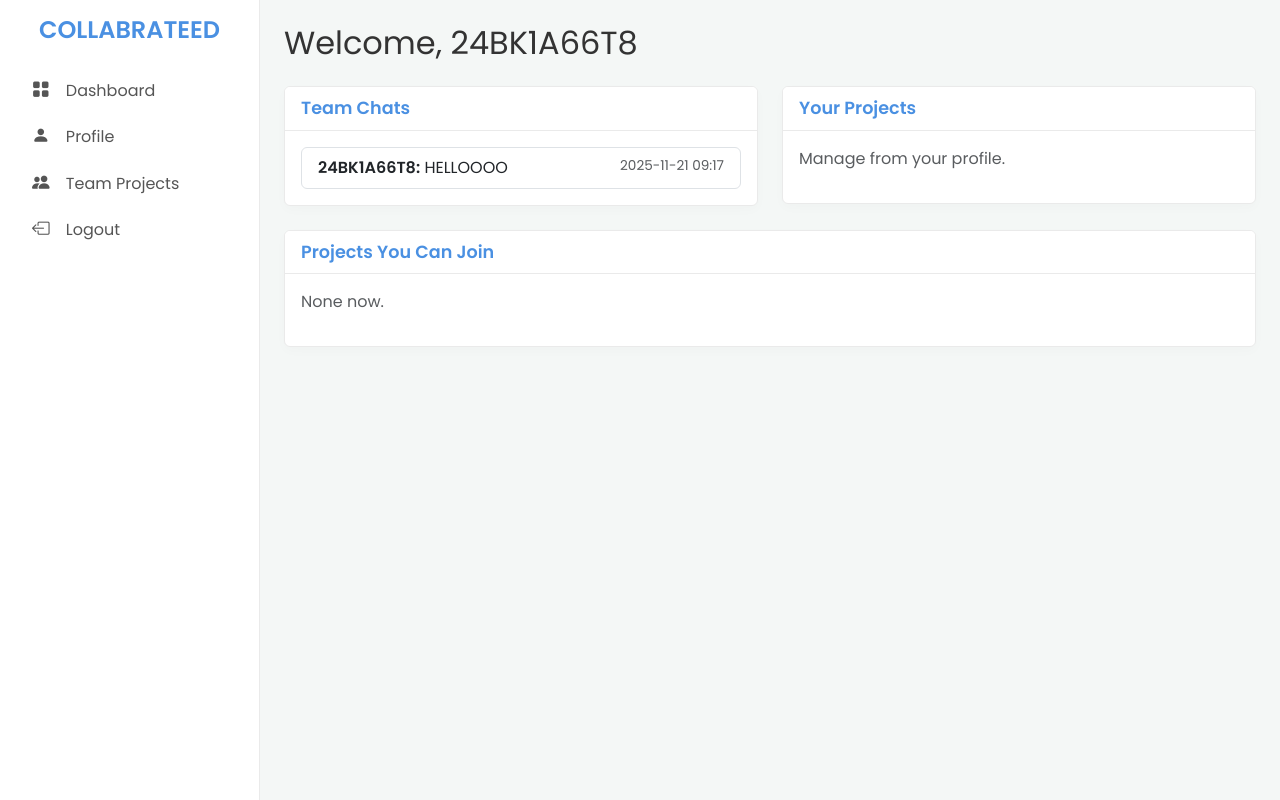
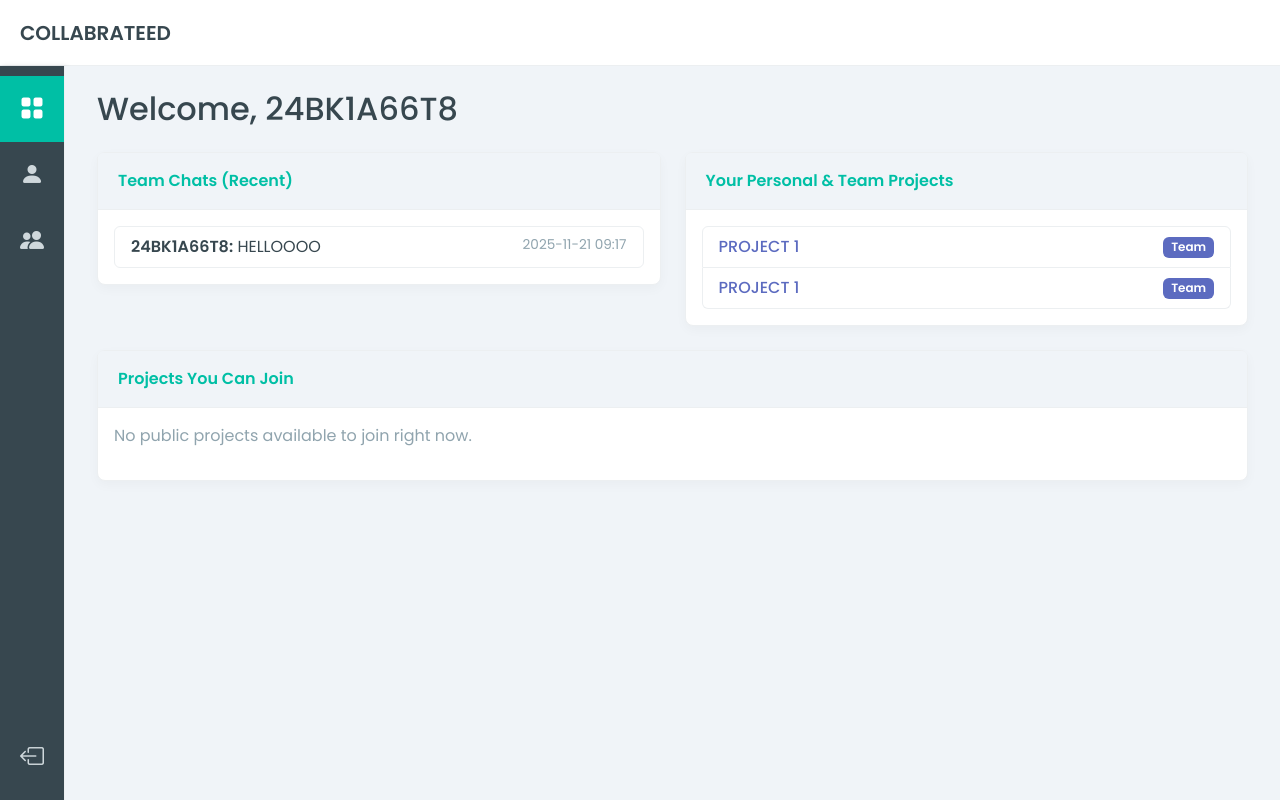
Before and after one commit to SreekarChary/CollabrateEd, a Flask app: page /dashboard in a window 1280 px wide. Run offline with Flask 3, Linux system fonts and the light colour scheme; a user stored in the database is signed in.

Commit message:
Refactor code structure for improved readability and maintainability

```diff
--- a/CollabrateEd/static/style.css
+++ b/CollabrateEd/static/style.css
@@ -1,98 +1,194 @@
-/* CollabrateEd/static/style.css */
+/* CollabrateEd/static/style.css - Modern, Clean UI */
 
 /* 1. Root Variables & Font */
-@import url('https://fonts.googleapis.com/css2?family=Poppins:wght@300;400;600&display=swap');
+@import url('https://fonts.googleapis.com/css2?family=Poppins:wght@300;400;500;600&display=swap');
 
 :root {
-  --primary-color: #4A90E2; /* A professional, modern blue */
-  --dark-color: #222B36;    /* A deep navy/charcoal */
+  --primary-color: #00BFA5; /* Mint Green for action/highlights */
+  --secondary-color: #5C6BC0; /* Soft Indigo Blue for secondary actions/badges */
   --light-color: #FFFFFF;
-  --bg-color: #F4F7F6;     /* A very light grey/off-white */
-  --border-color: #EAEAEA;
+  --bg-color: #F0F4F8;     /* Very Light Blue-Grey for main body background */
+  --card-bg: #FFFFFF;      /* White for cards and components */
+  --text-dark: #37474F;    /* Dark Charcoal for main text */
+  --text-muted: #90A4AE;
+  --border-color: #ECEFF1;
 }
 
 body {
   font-family: 'Poppins', sans-serif;
   background-color: var(--bg-color);
-  color: #333;
+  color: var(--text-dark);
+  display: flex; /* Ensure full-height layout */
+  flex-direction: column;
+  min-height: 100vh;
 }
 
-/* 2. Login & Register Pages */
+/* 2. Layout Structure */
+.topbar {
+    background-color: var(--light-color);
+    border-bottom: 1px solid var(--border-color);
+    box-shadow: 0 2px 4px rgba(0, 0, 0, 0.05);
+    height: 66px;
+    display: flex;
+    align-items: center;
+}
+.brand-title-lg {
+    color: var(--text-dark);
+    font-weight: 600;
+    margin: 0;
+    font-size: 1.25rem;
+    padding-left: 20px;
+}
+
+.main-layout {
+    display: flex;
+    flex-grow: 1;
+}
+
+/* Icon-Only Vertical Nav */
+.icon-nav {
+  width: 65px;
+  background-color: var(--text-dark); /* Dark background for anchor */
+  padding: 10px 0;
+  display: flex;
+  flex-direction: column;
+  justify-content: space-between;
+  border-right: 1px solid var(--border-color);
+  box-shadow: 2px 0 5px rgba(0, 0, 0, 0.1);
+}
+.icon-nav .nav-link {
+  color: #CFD8DC; /* Light grey text */
+  text-align: center;
+  font-size: 1.5rem;
+  padding: 15px 0;
+  transition: all 0.3s ease;
+}
+.icon-nav .nav-link:hover, .icon-nav .nav-link.active {
+  background-color: var(--primary-color);
+  color: var(--light-color);
+}
+.icon-nav .logout-link .nav-link:hover {
+    background-color: #E57373; /* Red hover for logout */
+}
+
+.main-panel {
+  background-color: var(--bg-color);
+  padding: 1.5rem 2rem;
+  flex-grow: 1;
+}
+
+/* 3. Login & Register Pages */
 .login-bg {
   background-color: var(--bg-color);
   display: flex;
   align-items: center;
   justify-content: center;
   min-height: 100vh;
+  padding: 1rem;
 }
 
 .login-card {
   width: 100%;
   max-width: 420px;
-  background-color: var(--light-color);
+  background-color: var(--card-bg);
   border: 1px solid var(--border-color);
-  box-shadow: 0 4px 12px rgba(0, 0, 0, 0.05);
+  box-shadow: 0 6px 20px rgba(0, 0, 0, 0.08);
+  border-radius: 8px;
 }
-
-.brand-title {
-  color: var(--primary-color);
-  font-weight: 600;
-}
-
-/* 3. Main App Layout (from base.html) */
-.sidebar {
-  width: 260px;
-  min-height: 100vh;
-  background-color: var(--light-color);
-  border-right: 1px solid var(--border-color);
-  box-shadow: 0 2px 8px rgba(0, 0, 0, 0.05);
-}
-
-.sidebar .nav-link {
-  color: #555;
-  font-weight: 500;
-  border-radius: 6px;
-  margin-bottom: 4px;
-}
-.sidebar .nav-link:hover {
-  background-color: #f1f3f5;
-  color: var(--primary-color);
-}
-.sidebar .nav-link .bi {
-  margin-right: 12px;
-  font-size: 1.1rem;
-}
-.sidebar h4 {
-  color: var(--primary-color);
-  font-weight: 600;
-}
-
-.main-panel {
-  background-color: var(--bg-color);
+.login-card .brand-title {
+    color: var(--text-dark);
+    font-size: 2rem;
+    margin-bottom: 1.5rem;
 }
 
 /* 4. Custom Components */
 .card {
+  background-color: var(--card-bg);
   border: 1px solid var(--border-color);
-  box-shadow: 0 4px 12px rgba(0, 0, 0, 0.02);
+  border-radius: 8px;
+  box-shadow: 0 4px 12px rgba(0, 0, 0, 0.03);
 }
 
-/* A custom header to replace bg-primary, etc. */
 .card-header-custom {
-  background-color: var(--light-color);
+  background-color: var(--bg-color);
   border-bottom: 1px solid var(--border-color);
   color: var(--primary-color);
   font-weight: 600;
-  font-size: 1.1rem;
+  font-size: 1rem;
+  padding: 1rem 1.25rem;
+  border-top-left-radius: 8px;
+  border-top-right-radius: 8px;
 }
 
-/* Override default Bootstrap Button */
+/* List group items */
+.list-group-item {
+    background-color: var(--card-bg);
+    border-color: var(--border-color);
+    color: var(--text-dark);
+}
+.list-group-item a {
+    color: var(--secondary-color);
+    text-decoration: none;
+    font-weight: 500;
+}
+.list-group-item a:hover {
+    text-decoration: underline;
+}
+
+/* Form Controls */
+.form-control, .form-select {
+    border-color: var(--border-color);
+    box-shadow: none !important;
+}
+.form-control:focus, .form-select:focus {
+    border-color: var(--primary-color);
+    box-shadow: 0 0 0 0.25rem rgba(0, 191, 165, 0.25) !important;
+}
+
+/* Buttons */
 .btn-primary {
   background-color: var(--primary-color);
   border-color: var(--primary-color);
+  font-weight: 500;
 }
 .btn-primary:hover {
-  opacity: 0.9;
-  background-color: var(--primary-color);
-  border-color: var(--primary-color);
+  background-color: #00A38D;
+  border-color: #00A38D;
 }
+.btn-outline-primary {
+    color: var(--primary-color);
+    border-color: var(--primary-color);
+}
+.btn-outline-primary:hover {
+    background-color: var(--primary-color);
+    color: var(--light-color);
+}
+.btn-success {
+    background-color: var(--secondary-color);
+    border-color: var(--secondary-color);
+}
+.btn-success:hover {
+    background-color: #4D59A2;
+    border-color: #4D59A2;
+}
+
+/* Badges */
+.badge.bg-primary { background-color: var(--secondary-color) !important; }
+.badge.bg-secondary { background-color: var(--text-muted) !important; }
+
+/* Chat Box Styling */
+.chat-box {
+    height: 400px;
+    overflow-y: auto;
+    background-color: var(--bg-color) !important;
+    border-color: var(--border-color) !important;
+    border-radius: 8px;
+}
+
+/* Utility Text */
+.text-muted { color: var(--text-muted) !important; }
+.text-primary { color: var(--primary-color) !important; }
+.text-success { color: #28A745 !important; }
+.text-danger { color: #DC3545 !important; }
+.text-warning { color: #FFC107 !important; }
+.text-info { color: #17A2B8 !important; }
--- a/CollabrateEd/templates/base.html
+++ b/CollabrateEd/templates/base.html
@@ -5,33 +5,62 @@
   <title>{{ title or "CollabrateEd" }}</title>
   <meta name="viewport" content="width=device-width, initial-scale=1">
   <link href="https://cdn.jsdelivr.net/npm/bootstrap@5.3.0/dist/css/bootstrap.min.css" rel="stylesheet">
-  <link href="https://fonts.googleapis.com/css2?family=Poppins:wght@300;400;600&display=swap" rel="stylesheet">
+  <!-- Poppins is now included in style.css -->
   <link rel="stylesheet" href="https://cdn.jsdelivr.net/npm/bootstrap-icons@1.10.5/font/bootstrap-icons.css">
   <link rel="stylesheet" href="{{ url_for('static', filename='style.css') }}">
 </head>
 <body>
-  <div class="d-flex">
-    <nav class="sidebar p-3">
-      <h4 class="mb-4 text-center">COLLABRATEED</h4>
-      <ul class="nav flex-column">
+  <!-- Top Navigation Bar -->
+  <nav class="topbar">
+    <h4 class="brand-title-lg">COLLABRATEED</h4>
+  </nav>
+
+  <div class="main-layout">
+    <!-- Icon-Only Vertical Nav -->
+    <nav class="icon-nav flex-shrink-0">
+        <ul class="nav flex-column mb-auto">
           <li class="nav-item">
-          <a href="/dashboard" class="nav-link"><i class="bi bi-grid-fill"></i> Dashboard</a>
+            <a href="/dashboard" class="nav-link" title="Dashboard"><i class="bi bi-grid-fill"></i></a>
           </li>
           <li class="nav-item">
-          <a href="/profile" class="nav-link"><i class="bi bi-person-fill"></i> Profile</a>
+            <a href="/profile" class="nav-link" title="Profile"><i class="bi bi-person-fill"></i></a>
           </li>
           <li class="nav-item">
-          <a href="/team-projects" class="nav-link"><i class="bi bi-people-fill"></i> Team Projects</a>
+            <a href="/team-projects" class="nav-link" title="Team Projects"><i class="bi bi-people-fill"></i></a>
           </li>
-        <li class="nav-item mt-auto">
-          <a href="/logout" class="nav-link"><i class="bi bi-box-arrow-left"></i> Logout</a>
+        </ul>
+        <ul class="nav flex-column mt-auto logout-link">
+          <li class="nav-item">
+            <a href="/logout" class="nav-link" title="Logout"><i class="bi bi-box-arrow-left"></i></a>
           </li>
         </ul>
     </nav>
 
-    <main class="main-panel flex-grow-1 p-4">
+    <!-- Main Content Panel -->
+    <main class="main-panel flex-grow-1">
       {% block content %}{% endblock %}
     </main>
   </div>
+
+  <script>
+    // Highlight the active icon based on the current URL path
+    document.addEventListener('DOMContentLoaded', () => {
+        const path = window.location.pathname;
+        const navLinks = document.querySelectorAll('.icon-nav .nav-link');
+
+        navLinks.forEach(link => {
+            if (path === link.getAttribute('href')) {
+                link.classList.add('active');
+            }
+        });
+
+        // Handle sub-pages like /chat/<id> or /projects/<id>
+        if (path.startsWith('/chat') || path.startsWith('/team-projects')) {
+            document.querySelector('.icon-nav a[href="/team-projects"]').classList.add('active');
+        } else if (path.startsWith('/projects') && !path.startsWith('/team-projects')) {
+             document.querySelector('.icon-nav a[href="/dashboard"]').classList.add('active');
+        }
+    });
+  </script>
 </body>
 </html>
--- a/CollabrateEd/templates/dashboard.html
+++ b/CollabrateEd/templates/dashboard.html
@@ -7,7 +7,7 @@
 
   <div class="col-md-6">
     <div class="card">
-      <div class="card-header card-header-custom">Team Chats</div>
+      <div class="card-header card-header-custom">Team Chats (Recent)</div>
       <div class="card-body">
         {% if messages %}
           <ul class="list-group">
@@ -21,7 +21,7 @@
             {% endfor %}
           </ul>
         {% else %}
-          <p class="text-muted">No Team Chat Available</p>
+          <p class="text-muted">No Recent Team Chat Messages</p>
         {% endif %}
       </div>
     </div>
@@ -29,23 +29,25 @@
 
   <div class="col-md-6">
     <div class="card">
-      <div class="card-header card-header-custom">Your Projects</div>
+      <div class="card-header card-header-custom">Your Personal & Team Projects</div>
       <div class="card-body">
-        {% if personal_projects %}
+        {% if personal_projects or team_projects %}
           <ul class="list-group">
             {% for project in personal_projects %}
               <li class="list-group-item d-flex justify-content-between align-items-center">
                 <a href="{{ url_for('view_project', project_id=project.id) }}">{{ project.name }}</a>
-                {% if project.is_team %}
-                  <span class="badge bg-primary">Team</span>
-                {% else %}
-                  <span class="badge bg-secondary">Personal</span>
-                {% endif %}
+                <span class="badge bg-secondary">Personal</span>
+              </li>
+            {% endfor %}
+            {% for project in team_projects %}
+              <li class="list-group-item d-flex justify-content-between align-items-center">
+                <a href="{{ url_for('team_projects') }}">{{ project.name }}</a>
+                <span class="badge bg-primary">Team</span>
               </li>
             {% endfor %}
           </ul>
         {% else %}
-          <p class="text-muted">Manage from your profile.</p>
+          <p class="text-muted">No projects found. Create one in Team Projects or manage from your profile.</p>
         {% endif %}
       </div>
     </div>
@@ -67,7 +69,7 @@
             {% endfor %}
           </ul>
         {% else %}
-          <p class="text-muted">None now.</p>
+          <p class="text-muted">No public projects available to join right now.</p>
         {% endif %}
       </div>
     </div>
--- a/CollabrateEd/templates/login.html
+++ b/CollabrateEd/templates/login.html
@@ -9,7 +9,7 @@
   <link rel="stylesheet" href="{{ url_for('static', filename='style.css') }}">
 </head>
 <body class="login-bg">
-  <div class="login-card p-4 shadow rounded">
+  <div class="login-card p-5 shadow rounded">
     <h3 class="mb-4 text-center brand-title">COLLABRATEED</h3>
 
     {% if error %}
@@ -30,7 +30,7 @@
       </div>
       <button type="submit" class="btn btn-primary w-100 btn-lg">LOG IN</button>
     </form>
-    <div class="text-center mt-3">
+    <div class="text-center mt-4">
       <small class="text-muted">Don't have an account?</small><br>
       <a href="{{ url_for('register') }}" class="text-decoration-none">Create one</a>
     </div>
--- a/CollabrateEd/templates/register.html
+++ b/CollabrateEd/templates/register.html
@@ -9,7 +9,7 @@
   <link rel="stylesheet" href="{{ url_for('static', filename='style.css') }}">
 </head>
 <body class="login-bg">
-  <div class="login-card p-4 shadow rounded">
+  <div class="login-card p-5 shadow rounded">
     <h3 class="mb-4 text-center brand-title">CREATE ACCOUNT</h3>
 
     <form method="POST">
@@ -31,8 +31,8 @@
       <button class="btn btn-primary w-100 btn-lg">CREATE ACCOUNT</button>
     </form>
 
-    <div class="text-center mt-3">
-      <a href="/" class="text-decoration-none">← Back to Login</a>
+    <div class="text-center mt-4">
+      <a href="{{ url_for('login') }}" class="text-decoration-none">← Back to Login</a>
     </div>
   </div>
 
```
Also changed, not shown: CollabrateEd/instance/database.db, 1 other file. Lines whose indentation alone changed are shown as unchanged.
